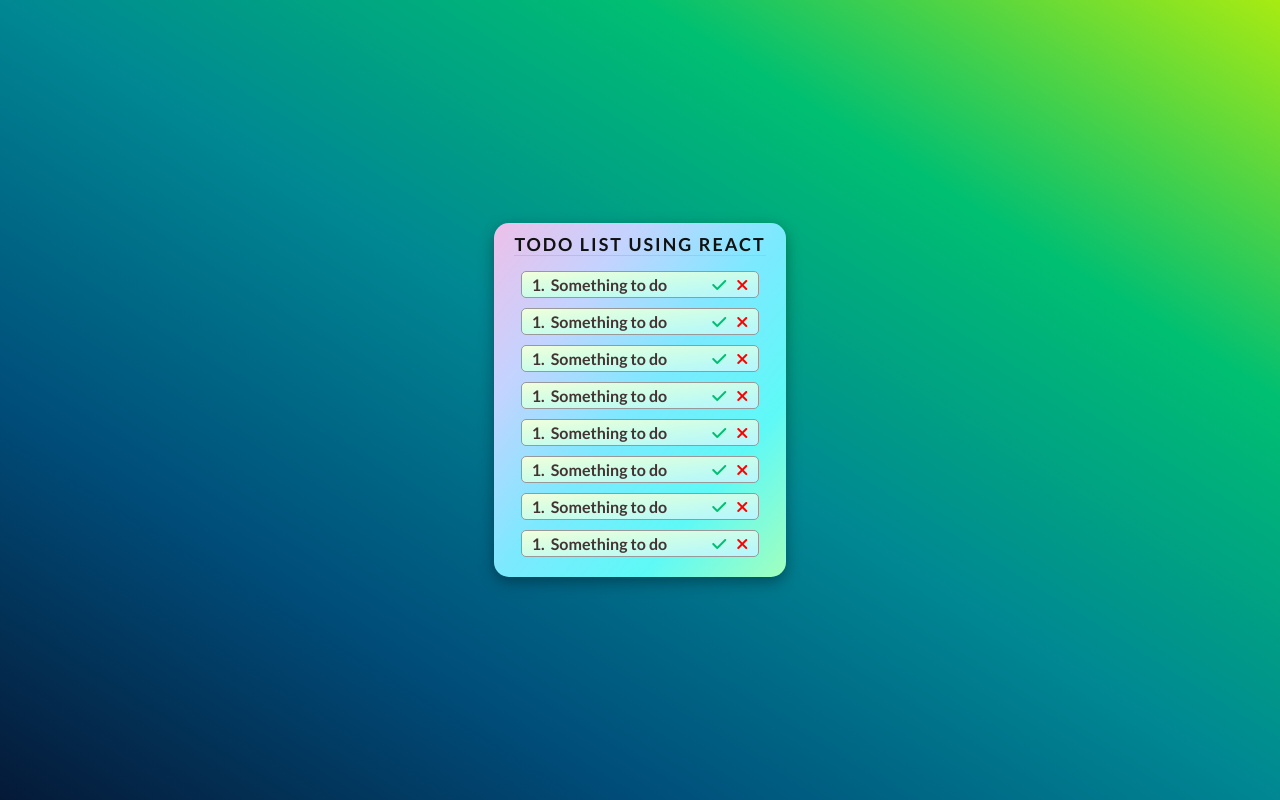
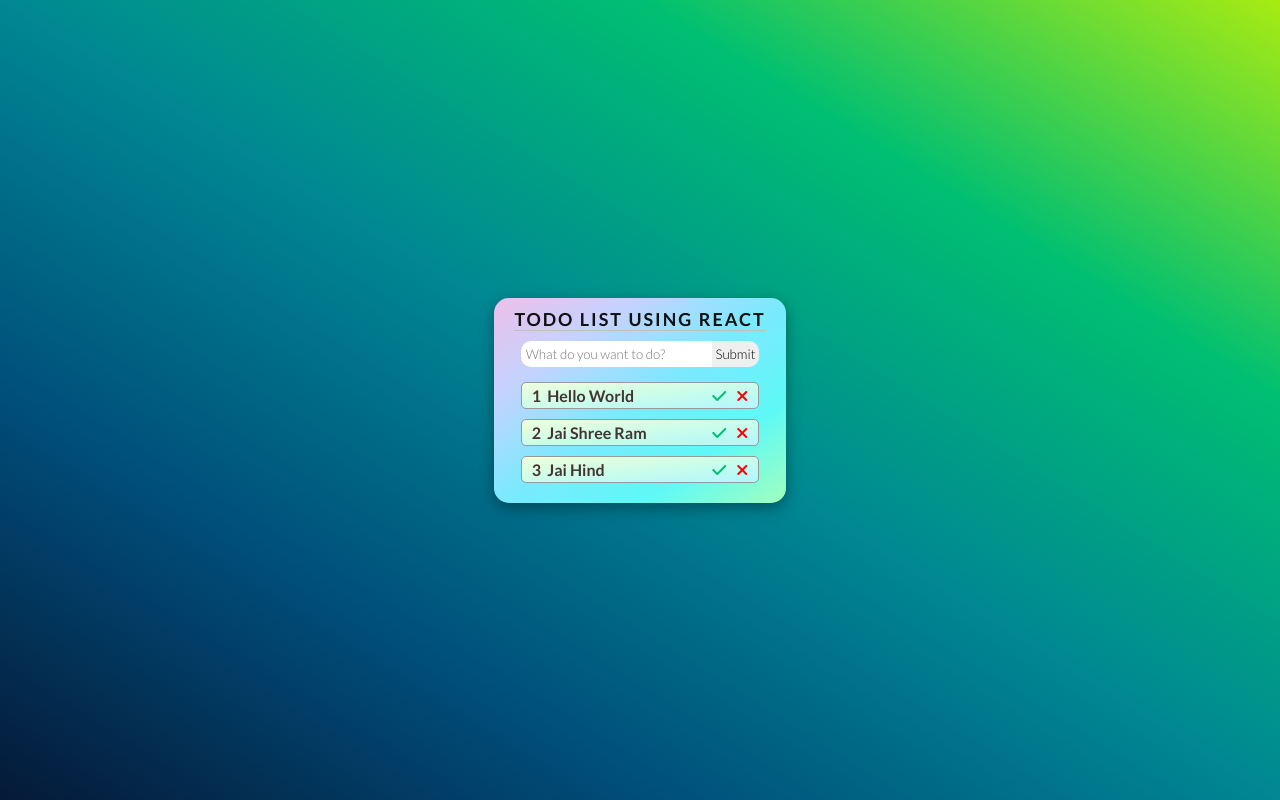
Before and after one commit to ddepu11/todo-react-app, a React (Create React App) app: page / in a window 1280 px wide. Built offline with nearby package versions, Linux system fonts and the light colour scheme.

Commit message:
Remove todo,complete todo functionality

```diff
--- a/src/App.css
+++ b/src/App.css
@@ -64,6 +64,7 @@
 }
 header {
   border-bottom: 1px solid #c0c0c0;
+  margin-bottom: 10px;
 }
 .todos {
   margin-top: 15px;
@@ -108,3 +109,29 @@
   cursor: pointer;
   transform: scale(1.2) translateY(-3px);
 }
+main {
+  max-width: 95%;
+  margin: auto;
+}
+
+input {
+  border: 0;
+  padding: 5px 5px;
+}
+input:focus {
+  outline: 0;
+}
+
+input[type="text"] {
+  width: 80%;
+  border-top-left-radius: 10px;
+  border-bottom-left-radius: 10px;
+}
+
+input[type="submit"] {
+  width: 20%;
+  border-top-right-radius: 10px;
+  border-bottom-right-radius: 10px;
+  cursor: pointer;
+  padding: 5px 0px;
+}
--- a/src/App.jsx
+++ b/src/App.jsx
@@ -1,23 +1,72 @@
-// import { useState } from "react";
 import "./App.css";
-import Todo from "./Todo";
+import { useState } from "react";
+import Todos from "./Todo";
+import Main from "./Main";
 
 const App = () => {
+  const [todo, setTodo] = useState({
+    id: 0,
+    title: "",
+    hasCompleted: false,
+  });
+
+  const [todos, setTodos] = useState([
+    {
+      id: 4,
+      title: "Hello World ",
+      hasCompleted: false,
+    },
+
+    {
+      id: 8,
+      title: "Jai Shree Ram ",
+      hasCompleted: false,
+    },
+
+    {
+      id: 87,
+      title: "Jai Hind",
+      hasCompleted: false,
+    },
+  ]);
+
+  const handleRemove = (e) => {
+    const { id } = e.target;
+    setTodos(todos.filter((todo) => todo.id !== +id));
+  };
+
+  const handleComplete = async (e) => {
+    const { id } = e.target;
+
+    setTodos((previous) =>
+      previous.map((todo) =>
+        todo.id === +id ? { ...todo, hasCompleted: !todo.hasCompleted } : todo
+      )
+    );
+  };
+
+  const handleInput = (e) => {
+    const { value } = e.target;
+    setTodo({ hasCompleted: false, title: value.trim() });
+  };
+
+  const handleSubmit = (e) => {
+    e.preventDefault();
+    setTodos([...todos, { ...todo, id: Math.floor(Math.random() * 100) }]);
+    e.target[0].value = "";
+  };
+
   return (
     <div className="container">
       <header>
         <h4>Todo List Using React </h4>
       </header>
-      <div className="todos">
-        <Todo />
-        <Todo />
-        <Todo />
-        <Todo />
-        <Todo />
-        <Todo />
-        <Todo />
-        <Todo />
-      </div>
+      <Main handleSubmit={handleSubmit} handleInput={handleInput} />
+      <Todos
+        todos={todos}
+        handleComplete={handleComplete}
+        handleRemove={handleRemove}
+      />
     </div>
   );
 };
--- /dev/null
+++ b/src/Main.jsx
@@ -0,0 +1,18 @@
+const Main = ({ handleSubmit, handleInput }) => {
+  return (
+    <main>
+      <form onSubmit={handleSubmit}>
+        <div className="form-control">
+          <input
+            type="text"
+            onChange={handleInput}
+            placeholder="What do you want to do?"
+          />
+          <input type="submit" />
+        </div>
+      </form>
+    </main>
+  );
+};
+
+export default Main;
--- a/src/Todo.jsx
+++ b/src/Todo.jsx
@@ -1,13 +1,26 @@
-const Todo = () => {
+const Todo = ({ todos, handleComplete, handleRemove }) => {
   return (
-    <div className="todo flex">
-      <p>
-        <span>1.</span>&nbsp;&nbsp;Something to do
-      </p>
-      <div className="buttons">
-        <i className="fas fa-check fa-1x"></i>
-        <i className="fas fa-times fa-1x"></i>
-      </div>
+    <div className="todos">
+      {todos.map(({ title, id }, index) => (
+        <div key={index} className="todo flex">
+          <p>
+            <span>{index + 1}</span>&nbsp;&nbsp;{title}
+          </p>
+
+          <div className="buttons">
+            <i
+              onClick={handleComplete}
+              id={id}
+              className="fas fa-check fa-1x"
+            ></i>
+            <i
+              onClick={handleRemove}
+              id={id}
+              className="fas fa-times fa-1x"
+            ></i>
+          </div>
+        </div>
+      ))}
     </div>
   );
 };
```
